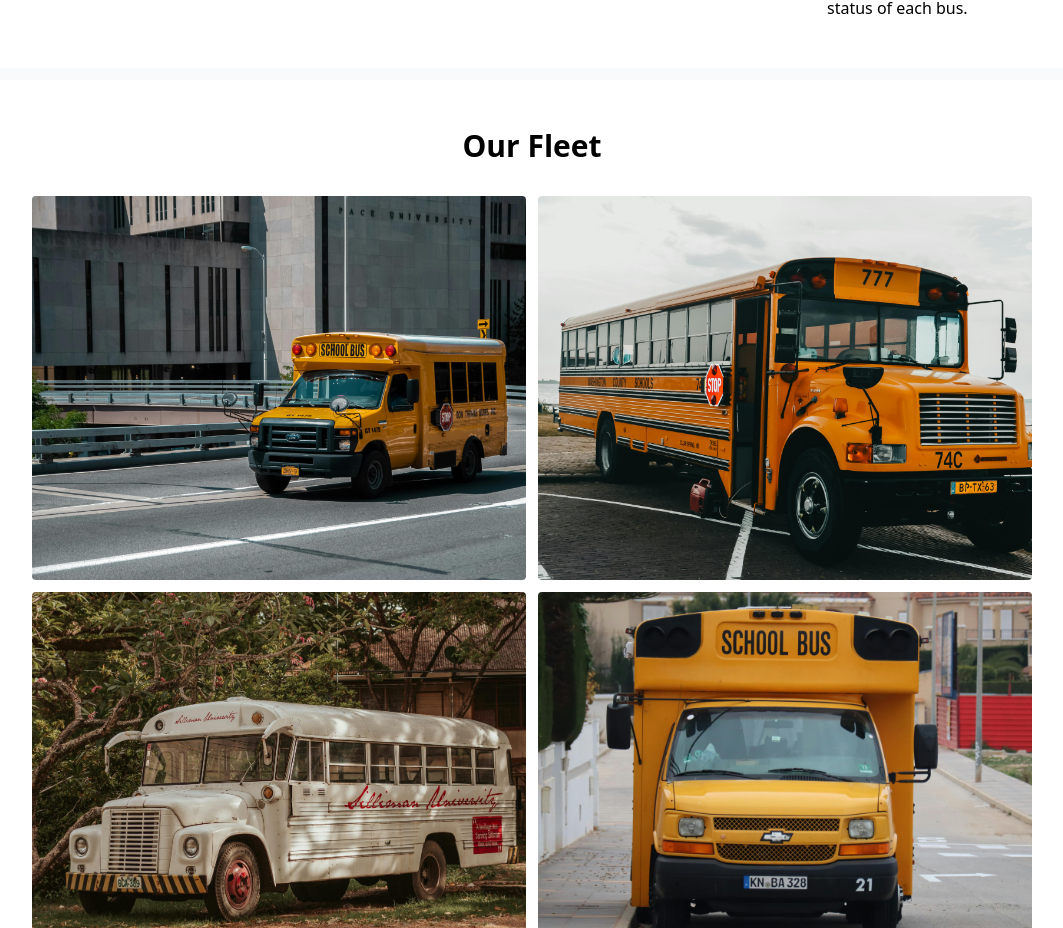
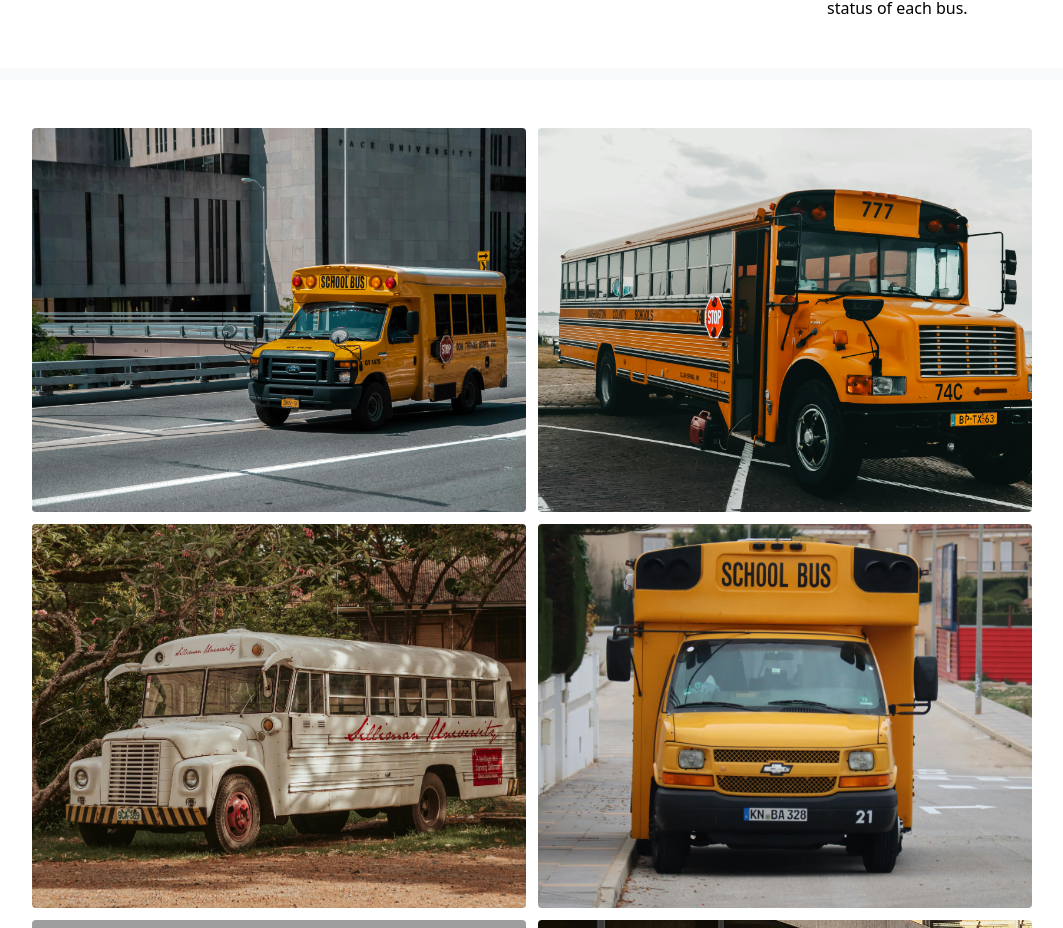
Before and after one commit to princeoncada/ms-bussing, a Next.js app: page / in a window 1280 px wide. Shown: the part 1520-2448 px from the top of the page, without its empty margins (108-1171 px from the left). Built offline with nearby package versions, Linux system fonts and the light colour scheme; grey boxes are pictures that could not be loaded.

Commit message:
removed our fleet header

```diff
--- a/app/components/Home/Fleet.tsx
+++ b/app/components/Home/Fleet.tsx
@@ -20,7 +20,7 @@ export default function Fleet() {
 
 	return (
 		<section className="text-center rounded bg-white pt-12 p-3 pb-6 md:px-10 lg:px-32">
-			<h1 className="font-bold text-3xl mb-8">Our Fleet</h1>
+			{/* <h1 className="font-bold text-3xl mb-8">Our Fleet</h1> */}
 			{pages.map((page, index) => (
 				<div key={page.join("")} className={`${ currentPage === index + 1 ? "grid" : "hidden" } grid-cols-2 grid-rows-1 gap-3 mb-4`}>
 					{page.map((bus) => (
```
